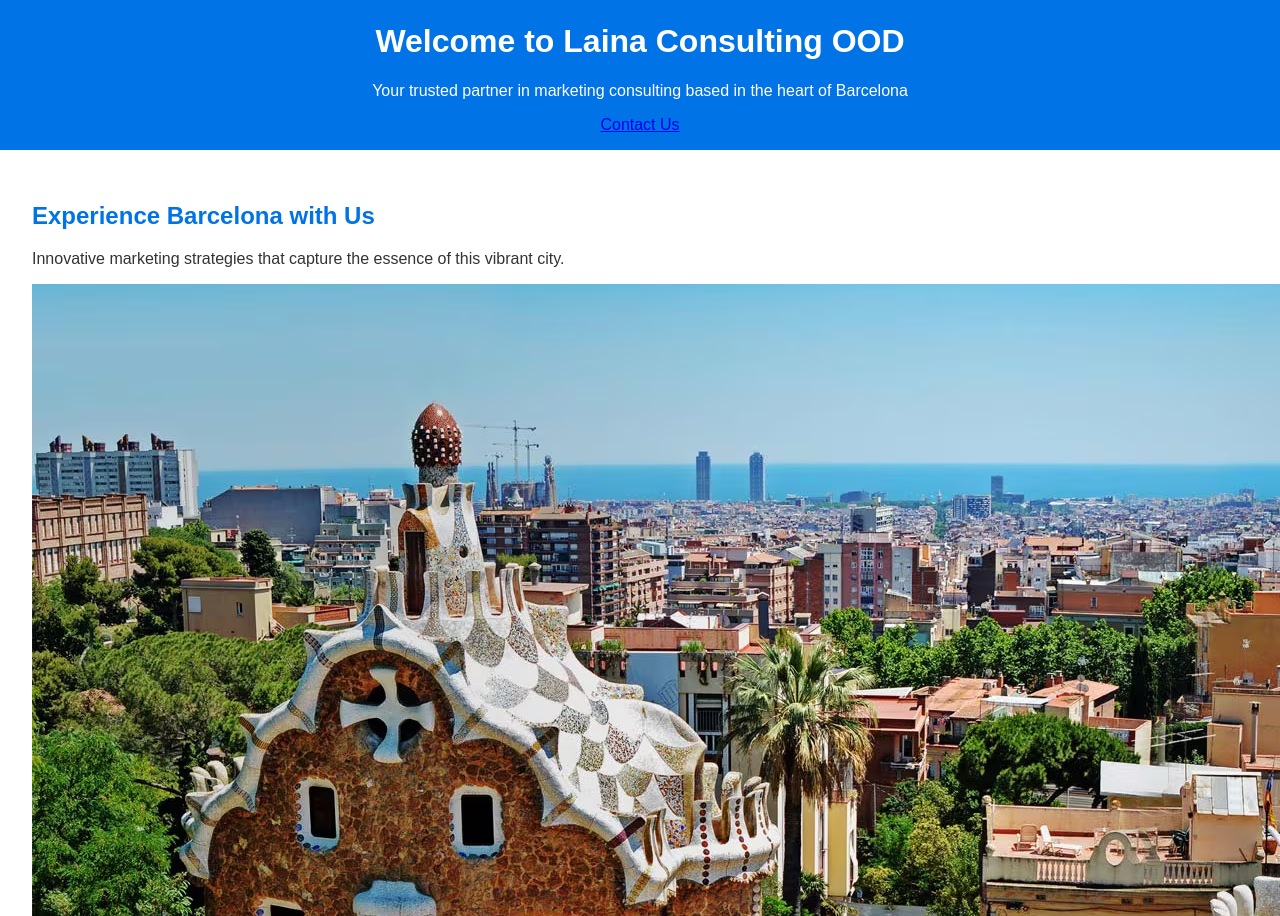
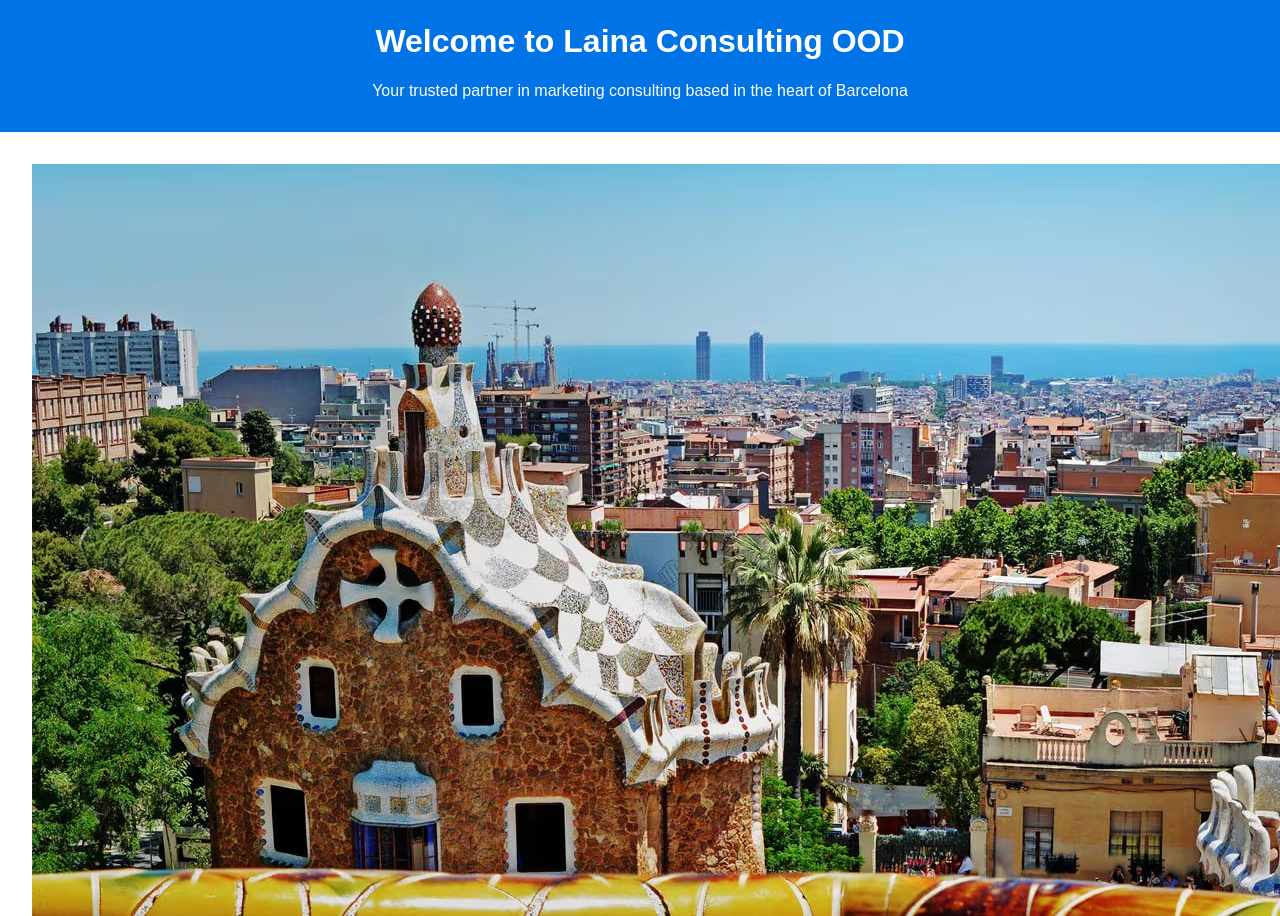
Before and after one commit to wbfm1/marketing-consulting-site, a plain HTML site: page index.html in a window 1280 px wide. Shown: the part 1042-1958 px from the top of the page. Drawn offline with Linux system fonts and the light colour scheme.

Commit message:
index.html

```diff
--- a/index.html
+++ b/index.html
@@ -12,15 +12,10 @@
         <img src="logo.png" alt="Laina Consulting OOD Logo" class="logo">
         <h1>Welcome to Laina Consulting OOD</h1>
         <p>Your trusted partner in marketing consulting based in the heart of Barcelona</p>
-        <a href="#contact" class="btn">Contact Us</a>
     </header>
 
     <section class="hero">
-        <div class="hero-content">
-            <h2>Experience Barcelona with Us</h2>
-            <p>Innovative marketing strategies that capture the essence of this vibrant city.</p>
-        </div>
-        <div class="hero-media">
+        <div class="hero-images">
             <img src="photo.jpg" alt="Barcelona Cityscape">
             <img src="image.jpg" alt="Barcelona Beach">
             <video src="barcelona_video.mp4" controls></video>
@@ -32,9 +27,9 @@
         <p>At Laina Consulting, we specialize in innovative marketing strategies that reflect the vibrancy and creativity of Barcelona. Our team is dedicated to helping businesses thrive.</p>
     </section>
 
-    <section id="contact" class="contact">
+    <section class="contact">
         <h2>Contact Us</h2>
-        <form action="#" method="POST">
+        <form>
             <label for="name">Name:</label>
             <input type="text" id="name" name="name" required>
             <label for="email">Email:</label>
```
